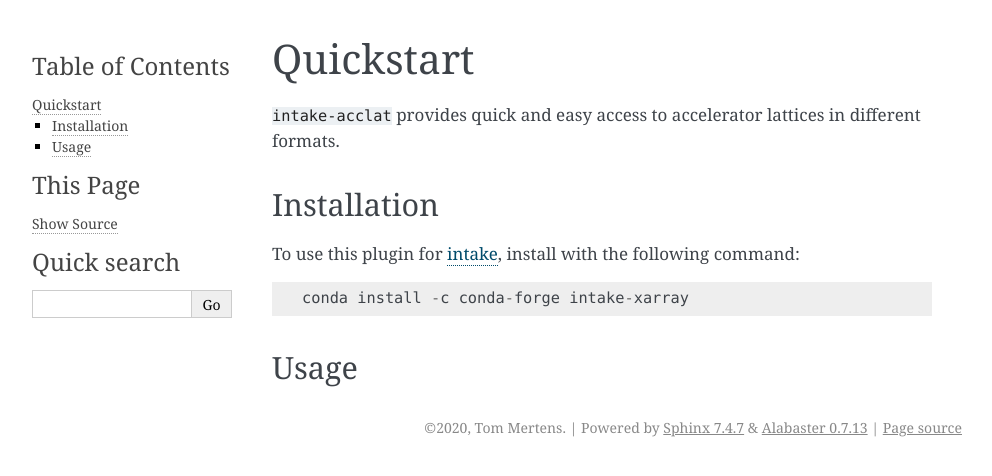
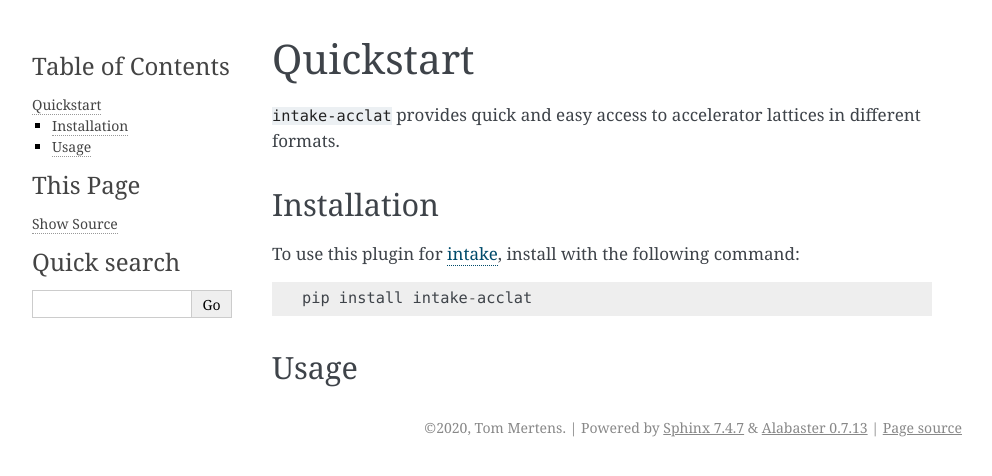
Before and after one commit to tomerten/intake-acclat, a Sphinx documentation site: the page built from docs/source/quickstart.rst, in a window 1280 px wide. Shown: the top 476 px of the page, without its empty margins (148-1140 px from the left). Built offline with Sphinx 7.4.7, drawn with Linux system fonts in a browser that asks for light colours.

Commit message:
updated doc

```diff
--- a/docs/source/quickstart.rst
+++ b/docs/source/quickstart.rst
@@ -11,7 +11,7 @@ Installation
 
 To use this plugin for `intake`_, install with the following command::
 
-   conda install -c conda-forge intake-xarray
+   pip install intake-acclat
 
 .. _intake: https://github.com/ContinuumIO/intake
 
```
